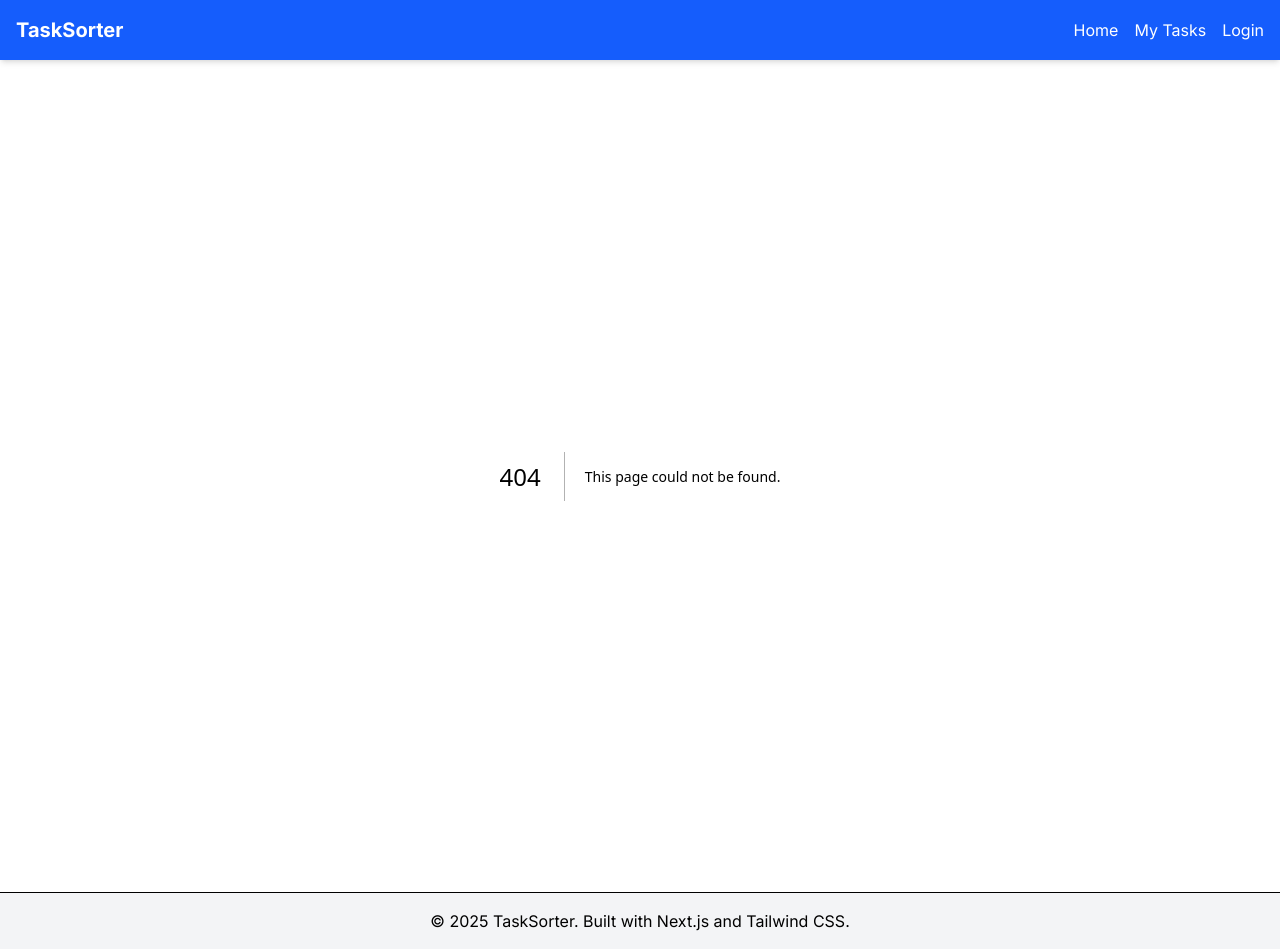
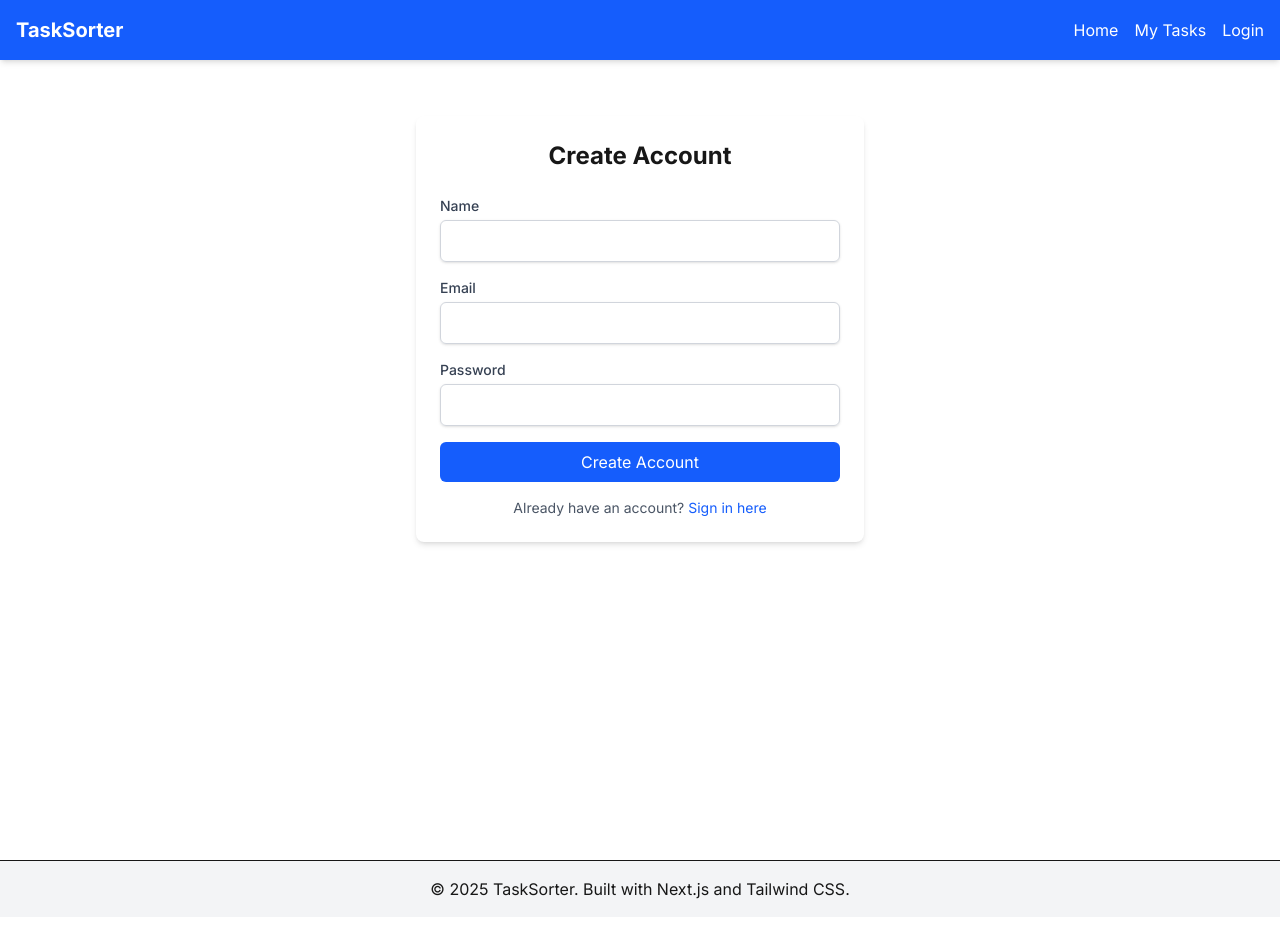
Before and after one commit to 16ke/tasksorter, a Next.js app: page /register in a window 1280 px wide. Before the commit this address had no page. After the commit the page ends 917 px from the top, so only its background shows below. Built offline with nearby package versions, Linux system fonts and the light colour scheme.

Commit message:
feat(auth): add login and register pages with API routes

```diff
--- a/package.json
+++ b/package.json
@@ -12,6 +12,7 @@
     "@prisma/client": "^6.16.2",
     "bcryptjs": "^3.0.2",
     "next": "15.5.3",
+    "next-auth": "^4.24.11",
     "prisma": "^6.16.2",
     "react": "19.1.0",
     "react-dom": "19.1.0"
--- /dev/null
+++ b/src/app/api/auth/register/route.ts
@@ -0,0 +1,47 @@
+// src/app/api/auth/register/route.ts
+// This API route handles creating new user accounts.
+
+import { NextRequest, NextResponse } from "next/server";
+import { prisma } from "@/lib/prisma";
+import bcrypt from "bcryptjs";
+
+export async function POST(request: NextRequest) {
+  try {
+    const { name, email, password } = await request.json();
+
+    // Check if user already exists
+    const existingUser = await prisma.user.findUnique({
+      where: { email },
+    });
+
+    if (existingUser) {
+      return NextResponse.json(
+        { error: "User already exists" },
+        { status: 400 }
+      );
+    }
+
+    // Hash the password
+    const hashedPassword = await bcrypt.hash(password, 12);
+
+    // Create the user
+    const user = await prisma.user.create({
+      data: {
+        name,
+        email,
+        hashedPassword,
+      },
+    });
+
+    return NextResponse.json(
+      { message: "User created successfully" },
+      { status: 201 }
+    );
+  } catch (error) {
+    console.error("Registration error:", error);
+    return NextResponse.json(
+      { error: "Internal server error" },
+      { status: 500 }
+    );
+  }
+}
--- /dev/null
+++ b/src/app/login/page.tsx
@@ -0,0 +1,94 @@
+// src/app/login/page.tsx
+// This is the login page where users can sign in to their account.
+
+"use client";
+
+import { useState } from "react";
+import { signIn } from "next-auth/react";
+import { useRouter } from "next/navigation";
+import Link from "next/link";
+
+export default function LoginPage() {
+  const [email, setEmail] = useState("");
+  const [password, setPassword] = useState("");
+  const [error, setError] = useState("");
+  const [isLoading, setIsLoading] = useState(false);
+  const router = useRouter();
+
+  const handleSubmit = async (e: React.FormEvent) => {
+    e.preventDefault();
+    setIsLoading(true);
+    setError("");
+
+    const result = await signIn("credentials", {
+      email,
+      password,
+      redirect: false,
+    });
+
+    if (result?.error) {
+      setError("Invalid email or password");
+      setIsLoading(false);
+    } else {
+      router.push("/tasks");
+      router.refresh();
+    }
+  };
+
+  return (
+    <div className="max-w-md mx-auto mt-10 p-6 bg-white rounded-lg shadow-md">
+      <h1 className="text-2xl font-bold text-center mb-6">Login</h1>
+
+      <form onSubmit={handleSubmit} className="space-y-4">
+        {error && (
+          <div className="p-3 bg-red-100 text-red-700 rounded-md text-sm">
+            {error}
+          </div>
+        )}
+
+        <div>
+          <label htmlFor="email" className="block text-sm font-medium text-gray-700">
+            Email
+          </label>
+          <input
+            type="email"
+            id="email"
+            value={email}
+            onChange={(e) => setEmail(e.target.value)}
+            required
+            className="mt-1 block w-full px-3 py-2 border border-gray-300 rounded-md shadow-sm focus:outline-none focus:ring-blue-500 focus:border-blue-500"
+          />
+        </div>
+
+        <div>
+          <label htmlFor="password" className="block text-sm font-medium text-gray-700">
+            Password
+          </label>
+          <input
+            type="password"
+            id="password"
+            value={password}
+            onChange={(e) => setPassword(e.target.value)}
+            required
+            className="mt-1 block w-full px-3 py-2 border border-gray-300 rounded-md shadow-sm focus:outline-none focus:ring-blue-500 focus:border-blue-500"
+          />
+        </div>
+
+        <button
+          type="submit"
+          disabled={isLoading}
+          className="w-full bg-blue-600 text-white py-2 px-4 rounded-md hover:bg-blue-700 focus:outline-none focus:ring-2 focus:ring-blue-500 focus:ring-offset-2 disabled:opacity-50"
+        >
+          {isLoading ? "Signing in..." : "Sign In"}
+        </button>
+      </form>
+
+      <p className="mt-4 text-center text-sm text-gray-600">
+        Don't have an account?{" "}
+        <Link href="/register" className="text-blue-600 hover:underline">
+          Sign up here
+        </Link>
+      </p>
+    </div>
+  );
+}
--- /dev/null
+++ b/src/app/register/page.tsx
@@ -0,0 +1,116 @@
+// src/app/register/page.tsx
+// This is the registration page where new users can create an account.
+
+"use client";
+
+import { useState } from "react";
+import { useRouter } from "next/navigation";
+import Link from "next/link";
+
+export default function RegisterPage() {
+  const [name, setName] = useState("");
+  const [email, setEmail] = useState("");
+  const [password, setPassword] = useState("");
+  const [error, setError] = useState("");
+  const [isLoading, setIsLoading] = useState(false);
+  const router = useRouter();
+
+  const handleSubmit = async (e: React.FormEvent) => {
+    e.preventDefault();
+    setIsLoading(true);
+    setError("");
+
+    try {
+      const response = await fetch("/api/auth/register", {
+        method: "POST",
+        headers: {
+          "Content-Type": "application/json",
+        },
+        body: JSON.stringify({ name, email, password }),
+      });
+
+      if (response.ok) {
+        router.push("/login?message=Account created successfully");
+      } else {
+        const data = await response.json();
+        setError(data.error || "Something went wrong");
+      }
+    } catch (error) {
+      setError("Something went wrong");
+    } finally {
+      setIsLoading(false);
+    }
+  };
+
+  return (
+    <div className="max-w-md mx-auto mt-10 p-6 bg-white rounded-lg shadow-md">
+      <h1 className="text-2xl font-bold text-center mb-6">Create Account</h1>
+
+      <form onSubmit={handleSubmit} className="space-y-4">
+        {error && (
+          <div className="p-3 bg-red-100 text-red-700 rounded-md text-sm">
+            {error}
+          </div>
+        )}
+
+        <div>
+          <label htmlFor="name" className="block text-sm font-medium text-gray-700">
+            Name
+          </label>
+          <input
+            type="text"
+            id="name"
+            value={name}
+            onChange={(e) => setName(e.target.value)}
+            required
+            className="mt-1 block w-full px-3 py-2 border border-gray-300 rounded-md shadow-sm focus:outline-none focus:ring-blue-500 focus:border-blue-500"
+          />
+        </div>
+
+        <div>
+          <label htmlFor="email" className="block text-sm font-medium text-gray-700">
+            Email
+          </label>
+          <input
+            type="email"
+            id="email"
+            value={email}
+            onChange={(e) => setEmail(e.target.value)}
+            required
+            className="mt-1 block w-full px-3 py-2 border border-gray-300 rounded-md shadow-sm focus:outline-none focus:ring-blue-500 focus:border-blue-500"
+          />
+        </div>
+
+        <div>
+          <label htmlFor="password" className="block text-sm font-medium text-gray-700">
+            Password
+          </label>
+          <input
+            type="password"
+            id="password"
+            value={password}
+            onChange={(e) => setPassword(e.target.value)}
+            required
+            minLength={6}
+            className="mt-1 block w-full px-3 py-2 border border-gray-300 rounded-md shadow-sm focus:outline-none focus:ring-blue-500 focus:border-blue-500"
+          />
+        </div>
+
+        <button
+          type="submit"
+          disabled={isLoading}
+          className="w-full bg-blue-600 text-white py-2 px-4 rounded-md hover:bg-blue-700 focus:outline-none focus:ring-2 focus:ring-blue-500 focus:ring-offset-2 disabled:opacity-50"
+        >
+          {isLoading ? "Creating Account..." : "Create Account"}
+        </button>
+      </form>
+
+      <p className="mt-4 text-center text-sm text-gray-600">
+        Already have an account?{" "}
+        <Link href="/login" className="text-blue-600 hover:underline">
+          Sign in here
+        </Link>
+      </p>
+    </div>
+  );
+}
```
Also changed, not shown: 2 other files (tests, documents, lock files or other folders).
